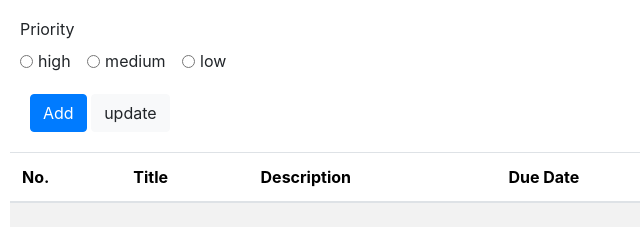
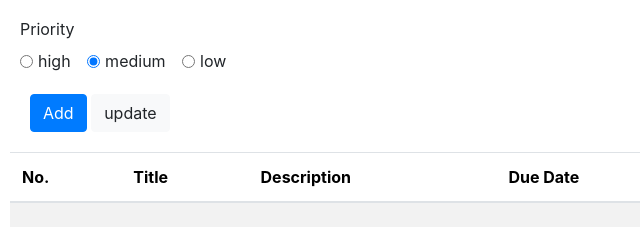
Before and after one commit to archit1150/Task-and-Notes-Manager, a website: page view/index.html in a window 1280 px wide. Shown: the part 331-569 px from the top of the page, 0-640 px from the left. Drawn offline with nearby package versions, Linux system fonts and the light colour scheme; no server answers.

Commit message:
Update index

```diff
--- a/view/index.html
+++ b/view/index.html
@@ -39,7 +39,7 @@
         <label class="form-check-label" for="high">high</label>
       </div>
       <div class="form-check form-check-inline">
-        <input class="form-check-input" type="radio" name="Priority" id="myRadio" value="medium">
+        <input class="form-check-input" type="radio" name="Priority" id="myRadio" value="medium" checked>
         <label class="form-check-label" for="medium">medium</label>
       </div>
       <div class="form-check form-check-inline">
```
